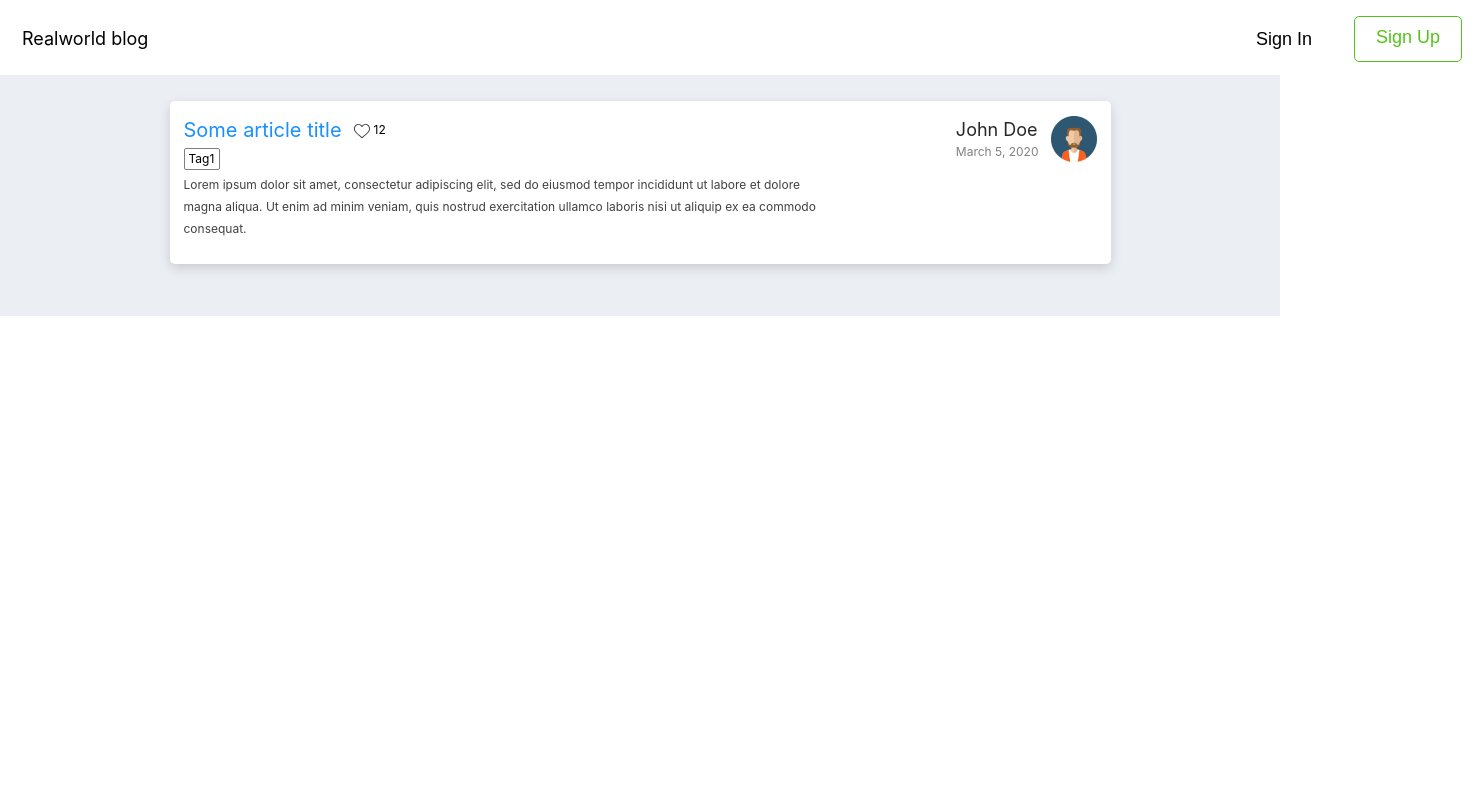
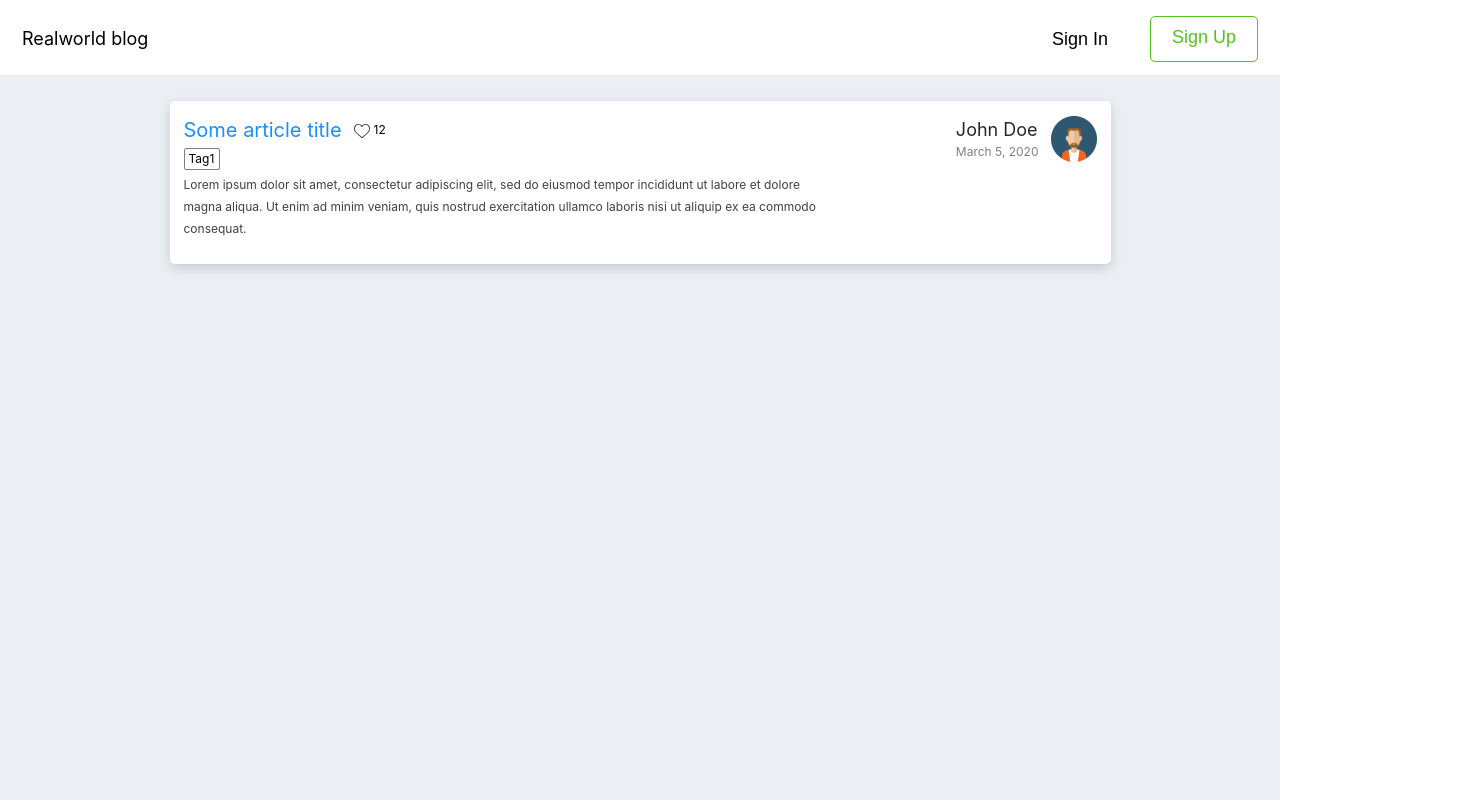
Before and after one commit to mrrukkus/blog-platform, a React (Create React App) app: page / in a window 1280 px wide. Shown: the whole page, 1484 px wide, since content can reach past the window. Built offline with nearby package versions, Linux system fonts and the light colour scheme.

Commit message:
Добавил резиновость задаче и хедеру. Скорректировал задний фон

```diff
--- a/src/App.css
+++ b/src/App.css
@@ -1,3 +1,8 @@
+#root {
+  min-height: 100vh;
+  background-color: #EBEEF3;
+}
+
 .app-header {
   width: 100%;
   background-color: white;
@@ -15,7 +20,7 @@
   justify-content: space-between;
   align-items: center;
   margin: auto;
-  width: 1440px;
+  max-width: 1440px;
   padding: 16px 22px 13px;
 }
 
@@ -41,11 +46,10 @@
 }
 
 .app-main {
-  background-color: #EBEEF3;
   padding: 26px 0 26px;
 }
 
 .app-main-wrapper {
-  width: 941px;
+  max-width: 941px;
   margin: auto;
 }
--- a/src/components/Post/Post.css
+++ b/src/components/Post/Post.css
@@ -79,7 +79,9 @@
 
 .post-author {
   display: flex;
+  justify-content: flex-end;
   align-items: flex-start;
+  min-width: 155px;
 }
 
 .post-author__name-wrapper {
```
